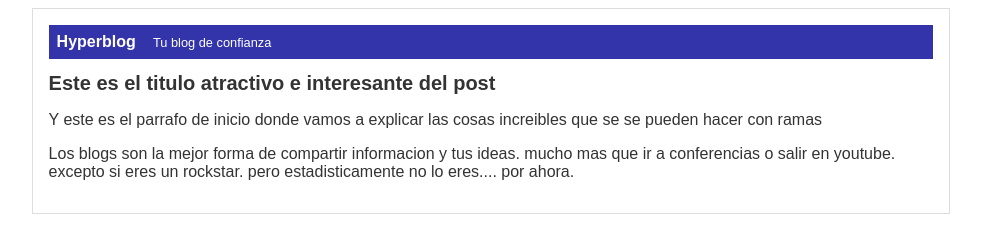
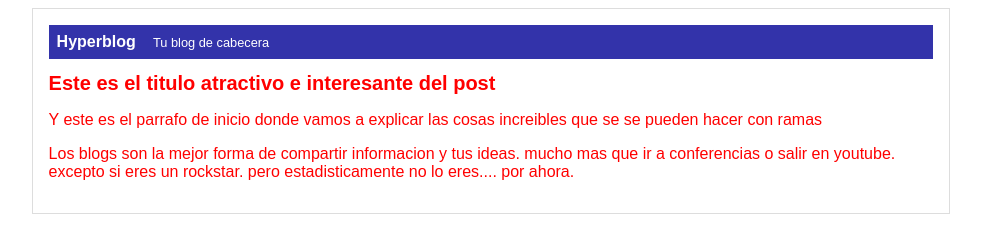
Before and after one commit to ernerdo/hyperblog, a plain HTML site: page blogpost.html in a window 1280 px wide. Shown: the whole page, without its empty margins (149-1130 px from the left). Drawn offline with Linux system fonts and the light colour scheme.

Commit message:
modifique la cabecera y el color del texto

```diff
--- a/blogpost.html
+++ b/blogpost.html
@@ -5,7 +5,7 @@
 </head>
 <body>
     <div id="container">
-<div id="cabecera">Hyperblog <span id="tagline">Tu blog de confianza</span>
+<div id="cabecera">Hyperblog <span id="tagline">Tu blog de cabecera</span>
 
 </div>
 
--- a/css/estilos.css
+++ b/css/estilos.css
@@ -1,6 +1,6 @@
 body
 {
-    color: #333;
+    color: red;
     text-align: center;
     font-family: "arial";
 }
```
